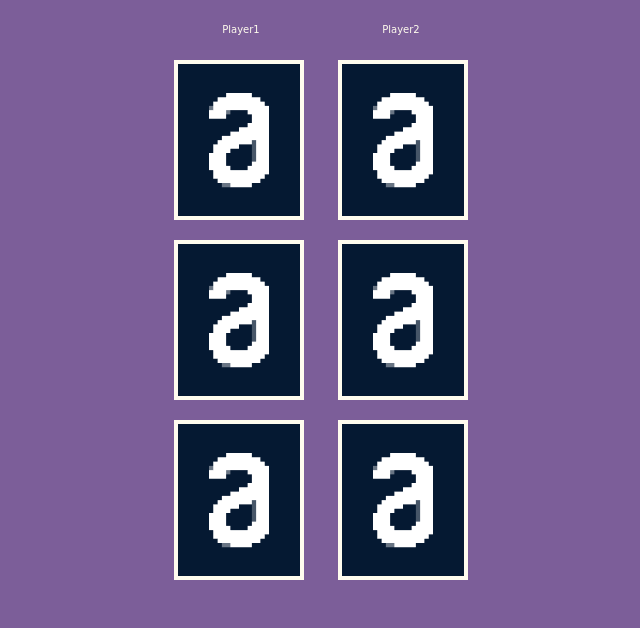
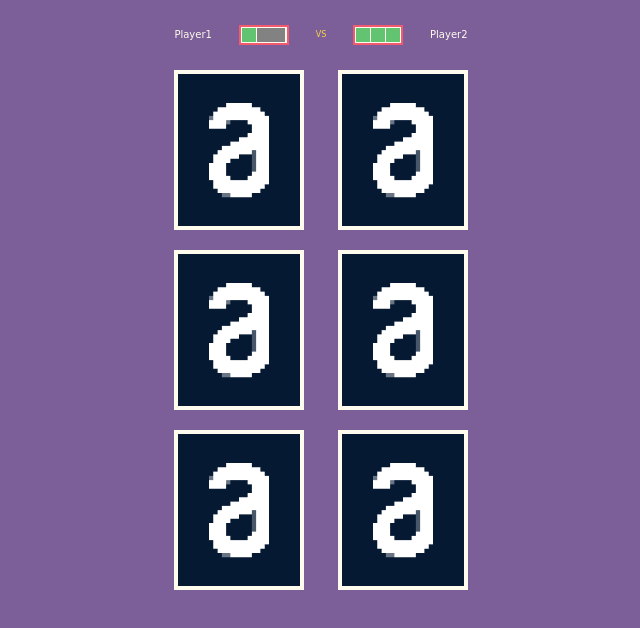
Before and after one commit to Henriquesoto92/JS-for-REACT, a website built with Vite: page index.html in a window 1280 px wide. Shown: the whole page, without its empty margins (319-959 px from the left). Built offline with nearby package versions, Linux system fonts and the light colour scheme.

Commit message:
:construction: add improvements in ScoreBoard

```diff
--- a/main.js
+++ b/main.js
@@ -1,5 +1,6 @@
 import BoardGame from "./src/objects/BoardGame";
 import ScoreBoard from "./src/objects/ScoreBoard";
+
 
 import './src/styles/generic/reset.css';
 import './src/styles/settings/colors.css';
--- a/src/components/PlayerName/index.js
+++ b/src/components/PlayerName/index.js
@@ -1,4 +1,3 @@
-//JSX
 import "./style.css";
 //const Player = Player1
 
--- a/src/components/PlayerScore/index.js
+++ b/src/components/PlayerScore/index.js
@@ -0,0 +1,15 @@
+import "./style.css";
+//const Player = Player1
+
+function PlayerScore(points = 0) {
+
+    return /*html*/`
+    <ol data-points="${points}" class="player-score">
+        <li class="pointer -active"></li>
+        <li class="pointer"></li>
+        <li class="pointer"></li>
+</ol>
+    `;
+}
+
+export default PlayerScore;
--- /dev/null
+++ b/src/components/PlayerScore/style.css
@@ -0,0 +1,32 @@
+.player-score {
+    background-color: var(--color-floral-white);
+    box-sizing: border-box;
+    width: 50px;
+    height: 20px;
+    border: 2px solid var(--color-fiery-rose);
+    padding: 1px;
+    display: flex;
+    justify-content: space-around;
+}
+
+.player-score>.pointer {
+    background-color: var(--color-old-silver);
+    width: 14px;
+    height: 14px;
+}
+
+.player-score[data-points="1"]>.pointer:first-child {
+    background-color: var(--color-mantis);
+}
+
+.player-score[data-points="2"] {
+    flex-direction: row-reverse;
+}
+
+.player-score[data-points="2"]>.pointer:nth-child(n+2) {
+    background-color: var(--color-mantis);
+}
+
+.player-score[data-points="3"]>.pointer {
+    background-color: var(--color-mantis);
+}
--- /dev/null
+++ b/src/components/PlayerWin/index.js
@@ -0,0 +1,13 @@
+import "./style.css";
+//const Player = Player1
+
+function PlayerWin(content) {
+
+    return /*html*/`
+
+        <p><img class="player-win ${content}" href="../../images/IconArrowDown.png"></p>
+
+    `;
+}
+
+export default PlayerWin;
--- /dev/null
+++ b/src/components/PlayerWin/style.css
@@ -0,0 +1,11 @@
+.player-win .1 {
+    background-color: red;
+    width: 14px;
+    height: 14px;
+}
+
+.player-win .2 {
+    background-color: blue;
+    width: 14px;
+    height: 14px;
+}
--- /dev/null
+++ b/src/components/VsPlayer/index.js
@@ -0,0 +1,10 @@
+import "./style.css";
+
+function VsPlayer(content = "VS") {
+
+    return /*html*/`
+    <span class="vs-player">${content}</span>
+    `;
+}
+
+export default VsPlayer;
--- /dev/null
+++ b/src/components/VsPlayer/style.css
@@ -0,0 +1,4 @@
+.vs-player {
+    color: var(--color-sandstorm);
+    font-size: 0.8rem;
+}
--- a/src/objects/ScoreBoard/index.js
+++ b/src/objects/ScoreBoard/index.js
@@ -1,11 +1,18 @@
+//import PlayerWin from "../../components/PlayerWin";
+import PlayerScore from "../../components/PlayerScore";
 import PlayerName from "../../components/PlayerName";
+import VsPlayer from "../../components/VsPlayer";
 import "./style.css";
 
 function ScoreBoard() {
     return /*html*/`
+
     <header class="score-board">
-    ${PlayerName("Player1")}
-    ${PlayerName("Player2")}
+        ${PlayerName("Player1")}
+        ${PlayerScore(1)}
+        ${VsPlayer()}
+        ${PlayerScore(3)}
+        ${PlayerName("Player2")}
     </header>
     `;
 }
--- a/src/objects/ScoreBoard/style.css
+++ b/src/objects/ScoreBoard/style.css
@@ -3,4 +3,5 @@
     justify-content: space-around;
     padding-top: 2.5rem;
     padding-bottom: 2.5rem;
+    align-items: center;
 }
--- a/src/styles/settings/colors.css
+++ b/src/styles/settings/colors.css
@@ -3,4 +3,7 @@
     --color-pomb-and-power: #7c5e99;
     --color-floral-white: #fffcee;
     --color-fiery-rose: #f25a70;
+    --color-sandstorm: #F5D547;
+    --color-old-silver: #828282;
+    --color-mantis: #62C370;
 }
```
Also changed, not shown: images/IconArrowDown.png (added), 1 other file.
